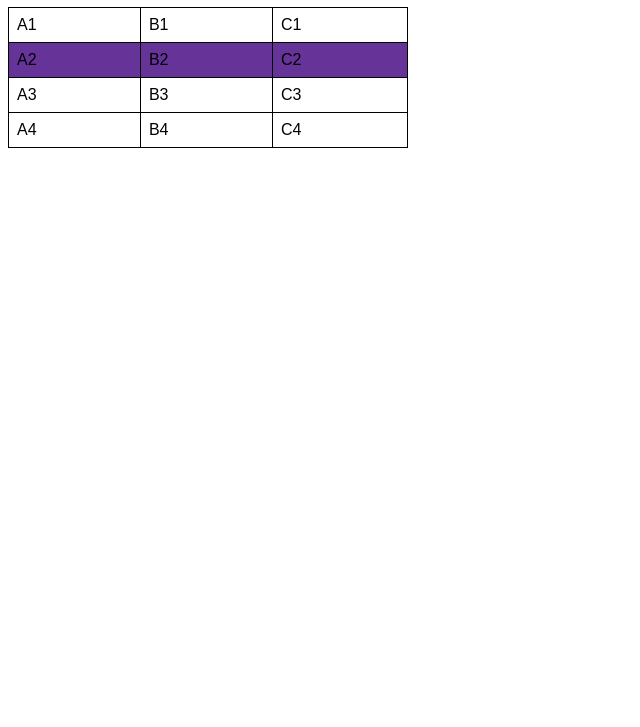
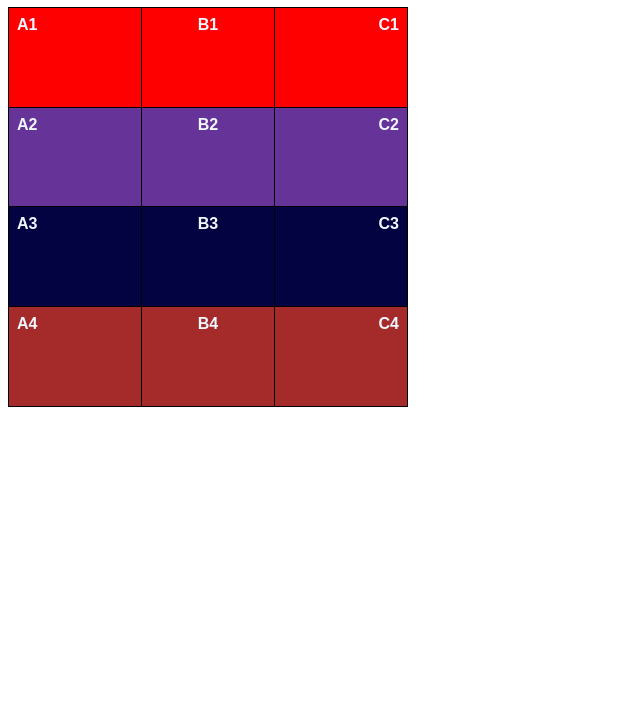
Before and after one commit to lucasgomesdacruz/Html-css, a plain HTML site: page Exercicios/0023/tabela001.html in a window 1280 px wide. Shown: the part 73-800 px from the top of the page, without its empty margins (0-640 px from the left). Drawn offline with Linux system fonts and the light colour scheme.

Commit message:
criei tabela 001

```diff
--- a/Exercicios/0023/tabela001.html
+++ b/Exercicios/0023/tabela001.html
@@ -6,25 +6,53 @@
     <meta name="viewport" content="width=device-width, initial-scale=1.0">
     <title>Minhas tabelas</title>
     <style>
+
+        h1{
+            font-family: Arial, Helvetica, sans-serif;
+            color: black;
+        }
         body{
             font-family: Arial, Helvetica, sans-serif;
+            color: aliceblue;
+            font-weight: bolder;
+
+
         }
         table{
+
+            height: 400px;
             width: 400px;
             border-collapse: collapse;
+
         }
         tr.linha{
             background-color: rebeccapurple;
-
+        }
+        tr.linha2 {
+            background-color: red;
+        }
+        tr.linha3 {
+            background-color: rgb(3, 3, 65);
+        }
+        tr.linha4 {
+            background-color: brown;
         }
         td{
             border: 1px solid black;
             padding: 8px;
+            text-align: center;/* Alinhamento horizotal */
+            vertical-align: top; /* Alinhamento vertical */
+        }
+        .numero {
+            text-align: left;
+        }
+        .numero2 {
+            text-align: right;
         }
     </style>
 </head>
 <body>
-    <h1>Minhas primeira tabela</h1>
+    <h1>Minha primeira tabela</h1>
     <!--
         HIERAQUIA DE TABELAS (simples)
         TABLE = tabela
@@ -33,25 +61,25 @@
                 TABLE DATA = dado de tabela
     -->
     <table>
-        <tr>
-            <td>A1</td>
+        <tr class="linha2">
+            <td class="numero">A1</td>
             <td>B1</td>
-            <td>C1</td>
+            <td class="numero2">C1</td>
         </tr>
         <tr class="linha">
-            <td>A2</td>
+            <td class="numero" >A2</td>
             <td>B2</td>
-            <td>C2</td>
+            <td class="numero2">C2</td>
         </tr>
-        <tr>
-            <td>A3</td>
+        <tr class="linha3">
+            <td class="numero">A3</td>
             <td>B3</td>
-            <td>C3</td>
+            <td class="numero2">C3</td>
         </tr>
-        <tr>
-            <td>A4</td>
+        <tr class="linha4">
+            <td class="numero">A4</td>
             <td>B4</td>
-            <td>C4</td>
+            <td class="numero2">C4</td>
         </tr>
     </table>
 
```
